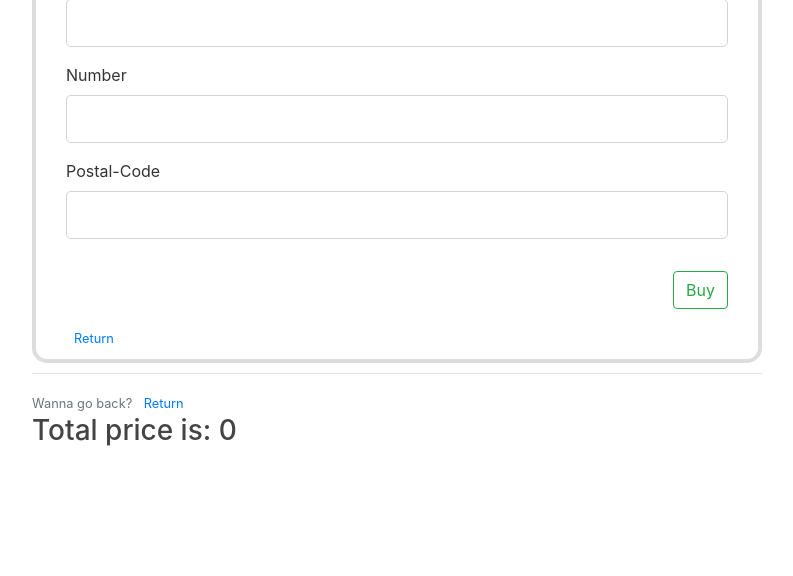
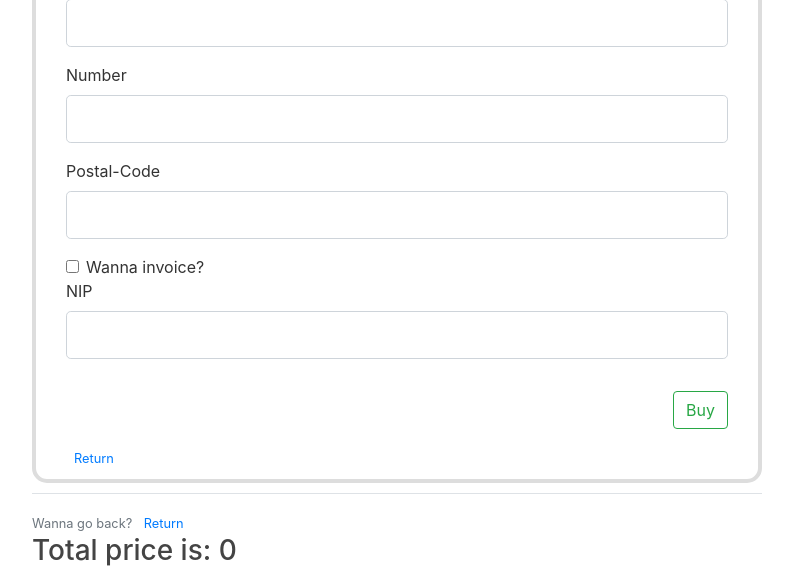
Before and after one commit to killzone10/BD2_project, a Flask app: page /order in a window 1280 px wide. Shown: the part 764-1340 px from the top of the page, without its empty margins (53-846 px from the left). Before the commit the page ends 1210 px from the top, so only its background shows below. Run offline with Flask 2, Linux system fonts and the light colour scheme; the visitor is signed in with stand-in values (Sample User, id 1); data comes from the database, SQL or seed files in the repository; data that the repository does not hold is empty; some libraries are stand-ins or nearby versions.

Commit message:
Invoice adding done

```diff
--- a/app/forms.py
+++ b/app/forms.py
@@ -106,5 +106,8 @@ class OrderForm(FlaskForm):
 
     postal_code = StringField('Postal-Code  ',validators=[DataRequired(),Length(min = 2, max = 10)])
 
+    invoice = BooleanField('Wanna invoice?')
+
+    nip = TelField("NIP",validators=[Length(max = 10)])
 
     submit = SubmitField('Buy')
--- a/app/routes.py
+++ b/app/routes.py
@@ -170,17 +170,20 @@ def cart():
     elif request.method =="POST":
         if request.form.get("Remove") == "Remove":
             product_id = request.form.get("hidden")
-            print(product_id)
             cart_product = Product.query.join(product_has_cart).join(Cart).filter((product_has_cart.c.product_id == product_id)).all()
-            print(cart_product)
             # cart_product[int(product_id)].clear()
             cart_product[0].has_cart.clear()
             db.session.commit()
             flash(f'Product has been deleted from cart!','success')
             return redirect(url_for('cart'))
         if request.form.get('Buy') == 'Buy':
-
-            return redirect(url_for('order'))
+            cart_id = current_user.cart_id
+            cart_product = Product.query.join(product_has_cart).join(Cart).filter((product_has_cart.c.cart_id == cart_id)).all()
+            if(len(cart_product) == 0 ):
+                flash(f'No product in cart','danger')
+                return redirect(url_for('cart'))
+            else:
+                return redirect(url_for('order'))
 
 @app.route("/like",methods =['GET','POST'])
 @login_required
@@ -205,6 +208,11 @@ def order():
         db.session.commit()
         order = Order(date = datetime.date(datetime.now()),status = 1,total_price = total_price ,user_id =current_user.id,adress_id = adress.id)
         db.session.add(order)
+        db.session.commit()
+        if (form.invoice.data):
+            invoice = Invoice(data = datetime.date(datetime.now()),seller = "RYBEX", identification_number=form.nip.data,user_id = current_user.id,order_id=order.id)
+            db.session.add(invoice)
+            db.session.commit()
         for products_update in cart_product:
             p = products_update.id
             product = Product.query.filter_by(id = p).first()
--- a/app/templates/order.html
+++ b/app/templates/order.html
@@ -3,7 +3,17 @@
 
 {%endblock%}
 {% block body %}
-
+<script>
+    function checkMe(){
+        var cb =document.getElementById("form.invoice.label");
+        if (cb.checked ==true ){
+            style.display ="block";
+        }
+        else{
+            style.display="none";
+        }
+    }
+</script>
 <div class="content-section">
   <form method="POST" action="">
       {{ form.hidden_tag() }}
@@ -126,7 +136,23 @@
                 {{ form.postal_code(class="form-control form-control-lg") }}
             {% endif %}
         </div>
-
+        <div class="form-check">
+            {{ form.invoice(class="form-check-input" ) }}
+            {{ form.invoice.label(class="form-check-label") }}
+        </div>
+        <div class="form-group">
+            {{ form.nip.label(class="form-control-label") }}
+            {% if form.nip.errors %}
+                {{ form.nip(class="form-control form-control-lg is-invalid") }}
+                <div class="invalid-feedback">
+                    {% for error in form.nip.errors %}
+                        <span>{{ error }}</span>
+                    {% endfor %}
+                </div>
+            {% else %}
+                {{ form.nip(class="form-control form-control-lg") }}
+            {% endif %}
+        </div>
       </fieldset>
       <div class="form-group" style ="text-align: right ;">
           {{ form.submit(class="btn btn-outline-success") }}
```
